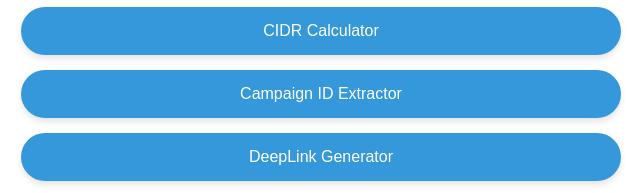
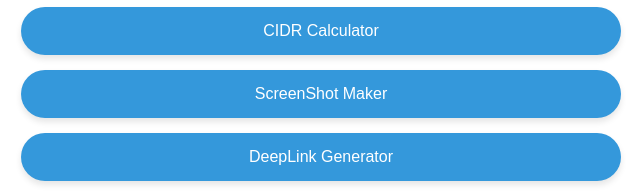
Before and after one commit to AvixTz/PortalE, a plain HTML site: page index.html in a window 1280 px wide. Shown: the part 274-467 px from the top of the page, 319-959 px from the left. Drawn offline with Linux system fonts and the light colour scheme.

Commit message:
Update index.html

```diff
--- a/index.html
+++ b/index.html
@@ -65,7 +65,7 @@
         <h2>Avi Portal</h2>
         <ul>
             <li><a href="https://avixtz.github.io/CIDR-CALC/" target="_blank">CIDR Calculator</a></li>
-            <li><a href="https://avixtz.github.io/Campaign-ID-Extractor/" target="_blank">Campaign ID Extractor</a></li>
+            <li><a href="https://avixtz.github.io/ScreenShotMaker/" target="_blank">ScreenShot Maker</a></li>
             <li><a href="https://avixtz.github.io/DeepLink/" target="_blank">DeepLink Generator</a></li>
             <li><a href="https://avixtz.github.io/Link-Generator-Binom/" target="_blank">BinomUpload</a></li>
             <li><a href="https://avixtz.github.io/ArticleFromBlog/" target="_blank">ArticleFromBlog</a></li>
```
